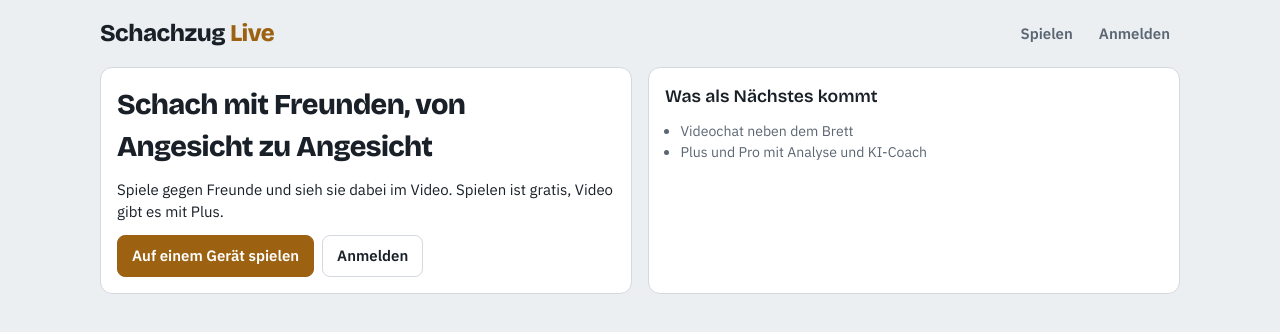
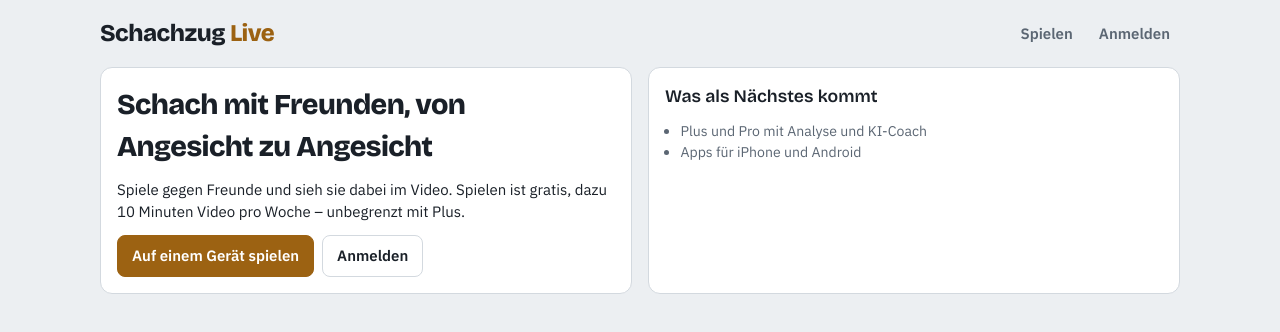
Before and after one commit to Timmo67/schachzug-live, a React (Vite) app: page / in a window 1280 px wide. Shown: the top 332 px of the page. Built offline with nearby package versions, Linux system fonts and the light colour scheme.

Commit message:
Update home page texts now that video chat is live
Co-Authored-By: Claude Opus 5.5 <noreply@anthropic.com>
Claude-Session: https://claude.ai/code/session_01CextgcEcZs3uk6xVZz55to

```diff
--- a/src/app/HomePage.tsx
+++ b/src/app/HomePage.tsx
@@ -11,8 +11,8 @@ export function HomePage() {
       <section className="panel">
         <h1>{session ? `Hallo ${profile?.display_name ?? ''}` : 'Schach mit Freunden, von Angesicht zu Angesicht'}</h1>
         <p>{session
-          ? 'Fordere Freunde zu einer Online-Partie heraus. Videochat neben dem Brett folgt als Nächstes.'
-          : 'Spiele gegen Freunde und sieh sie dabei im Video. Spielen ist gratis, Video gibt es mit Plus.'}</p>
+          ? 'Fordere Freunde zu einer Online-Partie heraus und sieh sie dabei im Video neben dem Brett.'
+          : 'Spiele gegen Freunde und sieh sie dabei im Video. Spielen ist gratis, dazu 10 Minuten Video pro Woche – unbegrenzt mit Plus.'}</p>
         {trialEnd && <p className="success">Deine Plus-Testphase läuft bis {trialEnd}. Danach geht es automatisch mit Basis weiter, ohne Kosten.</p>}
         <div className="row">
           <Link className="btn primary" to="/spielen">Auf einem Gerät spielen</Link>
@@ -22,8 +22,8 @@ export function HomePage() {
       <section className="panel">
         <h2>Was als Nächstes kommt</h2>
         <ul className="note" style={{ margin: 0, paddingLeft: '1.1em' }}>
-          <li>Videochat neben dem Brett</li>
           <li>Plus und Pro mit Analyse und KI-Coach</li>
+          <li>Apps für iPhone und Android</li>
         </ul>
         {session && <div className="row"><button type="button" onClick={() => void signOut()}>Abmelden</button></div>}
       </section>
```
